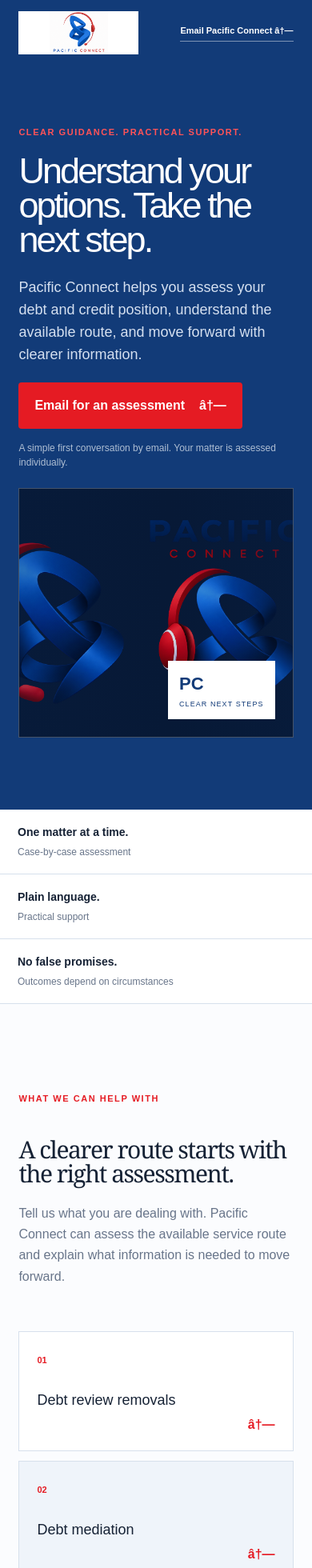
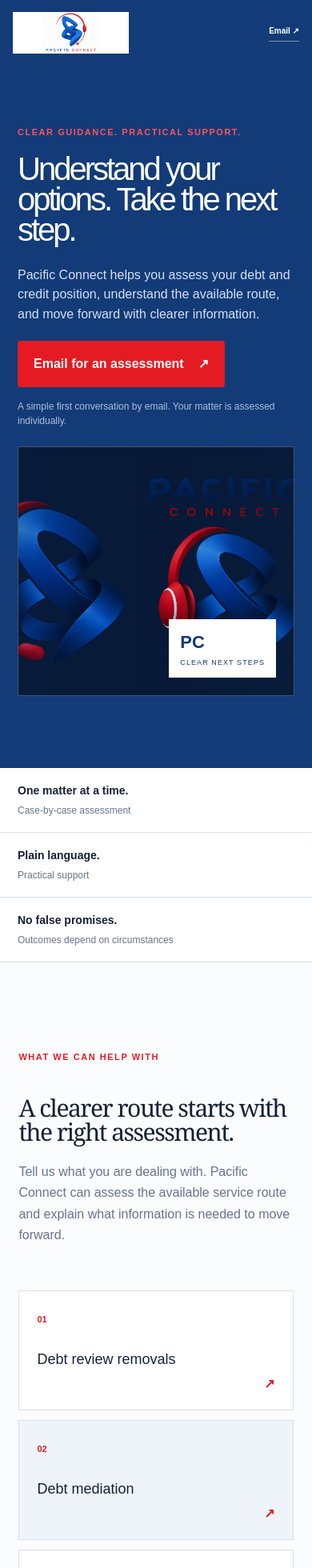
Before and after one commit to notsofatfredd/pacific-connect-landing, a Next.js app: page / in a window 390 px wide. Shown: the top 1960 px of the page at 80% size. Built offline with nearby package versions, Linux system fonts and the light colour scheme.

Commit message:
Integrate verified Pacific Connect lockup and mobile QA fixes

```diff
--- a/app/globals.css
+++ b/app/globals.css
@@ -18,3 +18,12 @@
 .assessment-section { animation:rise-in 500ms cubic-bezier(.2,.8,.2,1) both; }
 .primary-button, .lead-form button { transition:transform 160ms ease, background-color 160ms ease; }.primary-button:hover, .lead-form button:hover { transform:translateY(-2px); background:#f02b32; }.primary-button:focus-visible, .lead-form button:focus-visible, .header-link:focus-visible { outline:3px solid #ffb1b4; outline-offset:4px; }
 @media (prefers-reduced-motion: reduce) { html { scroll-behavior:auto; } .hero-copy,.hero-art,.service-card,.assessment-section { animation:none; } .primary-button,.lead-form button { transition:none; } }
+
+
+
+body { overflow-x:hidden; }
+@media (max-width:560px) { .site-header { min-width:0; padding-inline:16px; gap:12px; }.brand { min-width:0; }.brand-lockup { width:145px; height:52px; }.header-link { white-space:nowrap; font-size:10px; }.hero { overflow:hidden; }.hero-copy,.hero-art,.hero-lede { min-width:0; max-width:100%; }.hero h1 { font-size:clamp(40px,12vw,58px); overflow-wrap:anywhere; }.hero-art { width:100%; }.hero-art img { width:100%; } }
+
+@media (max-width:560px) { .hero { width:100%; padding-inline:22px; }.hero-copy { width:100%; }.hero h1 { width:100%; font-size:40px; letter-spacing:-.075em; }.hero-lede { width:100%; font-size:16px; }.header-link { font-size:0; }.header-link::after { content:'Email ↗'; font-size:10px; } }
+
+@media (max-width:560px) { .hero-copy, .hero h1, .hero-lede, .hero-art { max-width:calc(100vw - 44px); min-width:0; } }
--- a/app/page.tsx
+++ b/app/page.tsx
@@ -2,12 +2,12 @@
 
 export default function Home() {
   return <main>
-    <header className="site-header"><a className="brand" href="#top" aria-label="Pacific Connect home"><img src="/logo-lockup.png" alt="Pacific Connect" className="brand-lockup" /></a><a className="header-link" href="mailto:Info@pacificconnect.co.za">Email Pacific Connect <span aria-hidden="true">â†—</span></a></header>
-    <section className="hero" id="top"><div className="hero-copy"><p className="eyebrow">CLEAR GUIDANCE. PRACTICAL SUPPORT.</p><h1>Understand your options. Take the next step.</h1><p className="hero-lede">Pacific Connect helps you assess your debt and credit position, understand the available route, and move forward with clearer information.</p><a className="primary-button" href="mailto:Info@pacificconnect.co.za?subject=Pacific%20Connect%20assessment%20enquiry">Email for an assessment <span aria-hidden="true">â†—</span></a><p className="microcopy">A simple first conversation by email. Your matter is assessed individually.</p></div><div className="hero-art" aria-hidden="true"><img src="/logo-suite-source.png" alt="" /><div className="hero-art-overlay" /><div className="hero-stamp"><span>PC</span><small>Clear next steps</small></div></div></section>
+    <header className="site-header"><a className="brand" href="#top" aria-label="Pacific Connect home"><img src="/logo-lockup.png" alt="Pacific Connect" className="brand-lockup" /></a><a className="header-link" href="mailto:Info@pacificconnect.co.za">Email Pacific Connect <span aria-hidden="true">↗</span></a></header>
+    <section className="hero" id="top"><div className="hero-copy"><p className="eyebrow">CLEAR GUIDANCE. PRACTICAL SUPPORT.</p><h1>Understand your options. Take the next step.</h1><p className="hero-lede">Pacific Connect helps you assess your debt and credit position, understand the available route, and move forward with clearer information.</p><a className="primary-button" href="mailto:Info@pacificconnect.co.za?subject=Pacific%20Connect%20assessment%20enquiry">Email for an assessment <span aria-hidden="true">↗</span></a><p className="microcopy">A simple first conversation by email. Your matter is assessed individually.</p></div><div className="hero-art" aria-hidden="true"><img src="/logo-suite-source.png" alt="" /><div className="hero-art-overlay" /><div className="hero-stamp"><span>PC</span><small>Clear next steps</small></div></div></section>
     <section className="trust-strip"><div><strong>One matter at a time.</strong><span>Case-by-case assessment</span></div><div><strong>Plain language.</strong><span>Practical support</span></div><div><strong>No false promises.</strong><span>Outcomes depend on circumstances</span></div></section>
-    <section className="section services-section" id="services"><div className="section-heading"><p className="eyebrow">WHAT WE CAN HELP WITH</p><h2>A clearer route starts with the right assessment.</h2><p>Tell us what you are dealing with. Pacific Connect can assess the available service route and explain what information is needed to move forward.</p></div><div className="service-grid">{services.map((service, index) => <div className="service-card" key={service}><span>0{index + 1}</span><h3>{service}</h3><b aria-hidden="true">â†—</b></div>)}</div></section>
+    <section className="section services-section" id="services"><div className="section-heading"><p className="eyebrow">WHAT WE CAN HELP WITH</p><h2>A clearer route starts with the right assessment.</h2><p>Tell us what you are dealing with. Pacific Connect can assess the available service route and explain what information is needed to move forward.</p></div><div className="service-grid">{services.map((service, index) => <div className="service-card" key={service}><span>0{index + 1}</span><h3>{service}</h3><b aria-hidden="true">↗</b></div>)}</div></section>
     <section className="assessment-section"><div className="assessment-number"><span>UP TO</span><strong>60%</strong></div><div><p className="eyebrow">DEBT MEDIATION</p><h2>Possible repayment relief, assessed for your circumstances.</h2><p>Monthly debt repayments may be reduced by up to 60%, depending on your financial situation and the agreement reached with creditors.</p><p className="fine-print">This is not a service fee or a guaranteed result. A specific reduction or outcome cannot be guaranteed.</p></div></section>
-    <section className="contact-section" id="contact"><div><p className="eyebrow">START WITH AN EMAIL</p><h2>Send a short outline of your situation.</h2><p>Use the form to prepare an email enquiry, or contact the team directly at <a href="mailto:Info@pacificconnect.co.za">Info@pacificconnect.co.za</a>.</p></div><form className="lead-form" action="mailto:Info@pacificconnect.co.za" method="post" encType="text/plain"><label htmlFor="name">Your name</label><input id="name" name="name" type="text" autoComplete="name" required /><label htmlFor="email">Your email address</label><input id="email" name="email" type="email" autoComplete="email" required /><label htmlFor="message">How can we help?</label><textarea id="message" name="message" rows={4} required /><button type="submit">Prepare email enquiry <span aria-hidden="true">â†—</span></button></form></section>
+    <section className="contact-section" id="contact"><div><p className="eyebrow">START WITH AN EMAIL</p><h2>Send a short outline of your situation.</h2><p>Use the form to prepare an email enquiry, or contact the team directly at <a href="mailto:Info@pacificconnect.co.za">Info@pacificconnect.co.za</a>.</p></div><form className="lead-form" action="mailto:Info@pacificconnect.co.za" method="post" encType="text/plain"><label htmlFor="name">Your name</label><input id="name" name="name" type="text" autoComplete="name" required /><label htmlFor="email">Your email address</label><input id="email" name="email" type="email" autoComplete="email" required /><label htmlFor="message">How can we help?</label><textarea id="message" name="message" rows={4} required /><button type="submit">Prepare email enquiry <span aria-hidden="true">↗</span></button></form></section>
     <footer className="site-footer"><span>Pacific Connect</span><span>Clear advice. Better choices. Brighter futures.</span></footer>
   </main>;
 }
```
Also changed, not shown: 3 other files (tests, documents, lock files or other folders).
